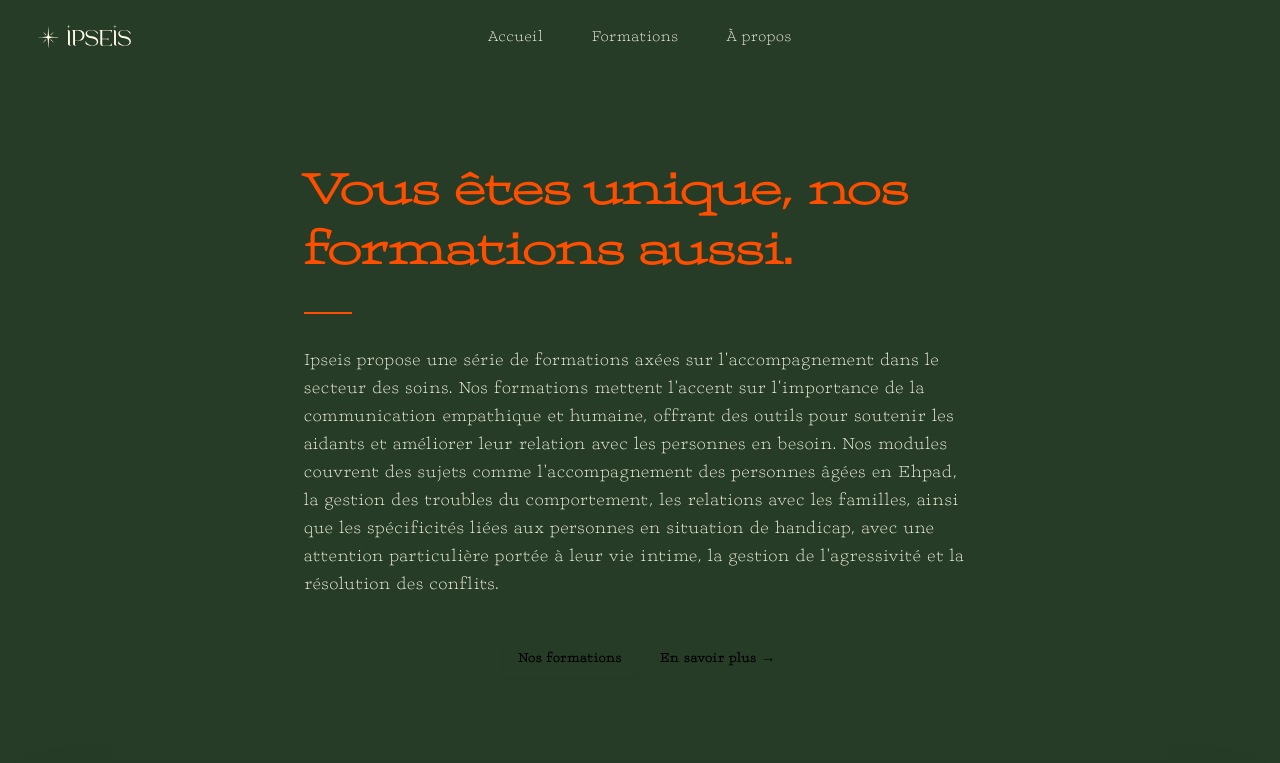
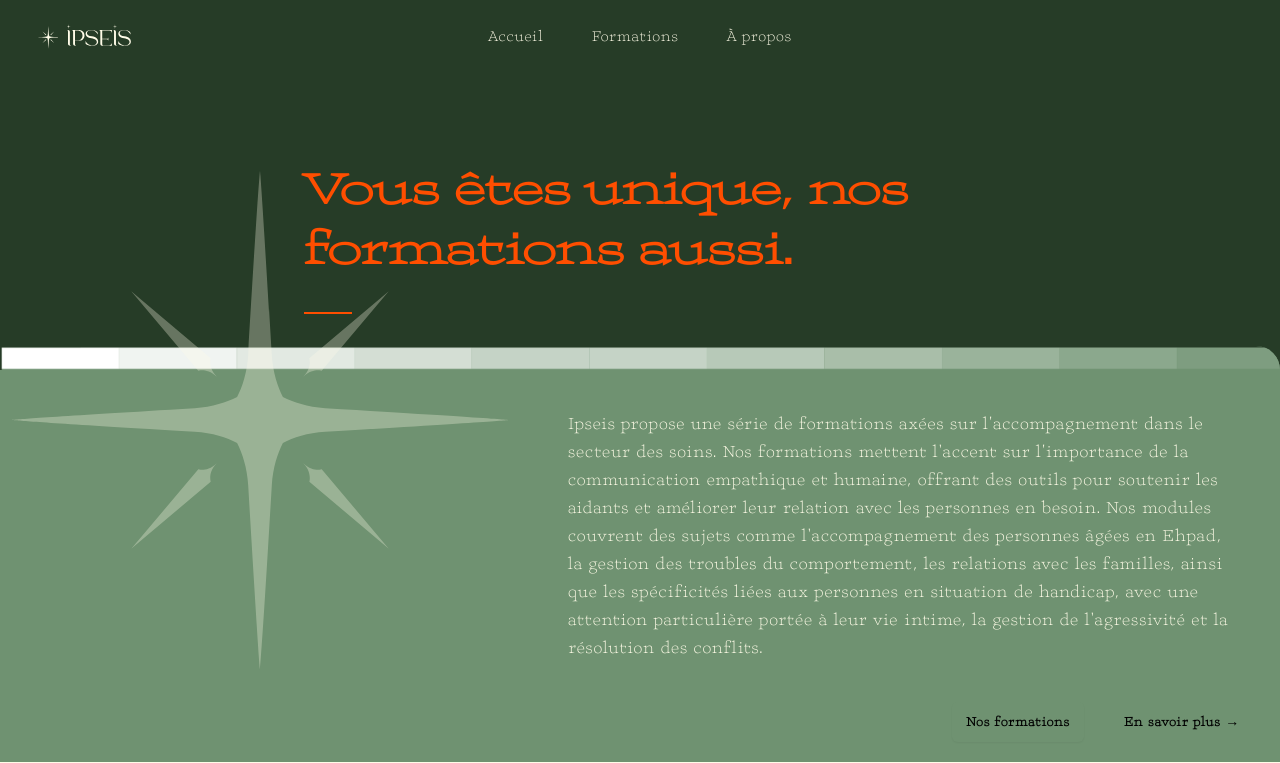
Before and after one commit to Jyok1m/ipseis, a Next.js app: page / in a window 1280 px wide. Shown: the top 763 px of the page. Built offline with nearby package versions, Linux system fonts and the light colour scheme.

Commit message:
Features: several ajouts + refonte home

```diff
--- a/src/app/page.tsx
+++ b/src/app/page.tsx
@@ -28,34 +28,23 @@ export default function Accueil() {
 	return (
 		<div>
 			{/* Hero section */}
+			<Image
+				src={require("/src/_images/logo/star_beige.svg")}
+				alt="Logo Ipseis"
+				title="Logo Ipseis"
+				height={1000}
+				className="fixed -top-20 -left-60 opacity-10 sm:opacity-30 z-10"
+			/>
 			<div className="relative pt-14 bg-univers rounded-b-3xl">
-				<div className="py-8">
+				<div className="pt-8">
 					<div className="mx-auto max-w-7xl px-6 lg:px-8">
 						<div className="mx-auto max-w-2xl">
 							<h1 className="text-4xl font-serif-expanded font-semibold tracking-normal text-gray-900 sm:text-5xl sm:leading-tight text-cohesion">
 								Vous êtes unique, nos formations aussi.
 							</h1>
 							<div className="border border-cohesion w-12 my-8"></div>
-							<p className="text-md sm:text-lg leading-6 text-support">
-								Ipseis propose une série de formations axées sur l&apos;accompagnement dans le secteur des soins. Nos formations mettent l&apos;accent
-								sur l&apos;importance de la communication empathique et humaine, offrant des outils pour soutenir les aidants et améliorer leur
-								relation avec les personnes en besoin. Nos modules couvrent des sujets comme l&apos;accompagnement des personnes âgées en Ehpad, la
-								gestion des troubles du comportement, les relations avec les familles, ainsi que les spécificités liées aux personnes en situation de
-								handicap, avec une attention particulière portée à leur vie intime, la gestion de l&apos;agressivité et la résolution des conflits.
-							</p>
-							<div className="mt-10 flex items-center justify-center gap-x-6">
-								<Link
-									href="/formations"
-									className="rounded-md bg-indigo-600 px-3.5 py-2.5 text-sm font-semibold text-white shadow-sm hover:bg-indigo-500 focus-visible:outline focus-visible:outline-2 focus-visible:outline-offset-2 focus-visible:outline-indigo-600"
-								>
-									Nos formations
-								</Link>
-								<Link href="/a-propos" className="text-sm font-semibold leading-6 text-gray-900 hover:underline hover:underline-offset-4">
-									En savoir plus <span aria-hidden="true">→</span>
-								</Link>
-							</div>
 						</div>
-						<div className="mt-16 flow-root sm:mt-24">
+						{/* <div className="mt-16 flow-root sm:mt-24">
 							<div className="-m-2 rounded-xl bg-gray-900/5 lg:rounded-2xl">
 								<Image
 									src="/images/home-hero-image.jpg"
@@ -65,6 +54,38 @@ export default function Accueil() {
 									className="rounded-md shadow-2xl ring-1 ring-cohesion"
 								/>
 							</div>
+						</div> */}
+					</div>
+
+					<div className="max-w-7xl bg-maitrise flex flex-col items-end pb-5 rounded-tr-3xl">
+						<div className="h-6 w-full rounded-tr-3xl">
+							<Image
+								src="/images/banner_separator_home.png"
+								alt="Section separator"
+								height={20}
+								width={100}
+								className="h-full w-full rounded-tr-3xl"
+							/>
+						</div>
+						<div className="p-10 flex justify-end">
+							<p className="text-md sm:text-lg leading-6 text-support max-w-2xl">
+								Ipseis propose une série de formations axées sur l&apos;accompagnement dans le secteur des soins. Nos formations mettent l&apos;accent
+								sur l&apos;importance de la communication empathique et humaine, offrant des outils pour soutenir les aidants et améliorer leur
+								relation avec les personnes en besoin. Nos modules couvrent des sujets comme l&apos;accompagnement des personnes âgées en Ehpad, la
+								gestion des troubles du comportement, les relations avec les familles, ainsi que les spécificités liées aux personnes en situation de
+								handicap, avec une attention particulière portée à leur vie intime, la gestion de l&apos;agressivité et la résolution des conflits.
+							</p>
+						</div>
+						<div className="max-w-2xl flex justify-end items-center gap-x-10 pr-10">
+							<Link
+								href="/formations"
+								className="rounded-md bg-indigo-600 px-3.5 py-2.5 text-sm font-semibold text-white shadow-sm hover:bg-indigo-500 focus-visible:outline focus-visible:outline-2 focus-visible:outline-offset-2 focus-visible:outline-indigo-600"
+							>
+								Nos formations
+							</Link>
+							<Link href="/a-propos" className="text-sm font-semibold leading-6 text-gray-900 hover:underline hover:underline-offset-4">
+								En savoir plus <span aria-hidden="true">→</span>
+							</Link>
 						</div>
 					</div>
 				</div>
```
Also changed, not shown: public/images/banner_separator_home.png (added).
